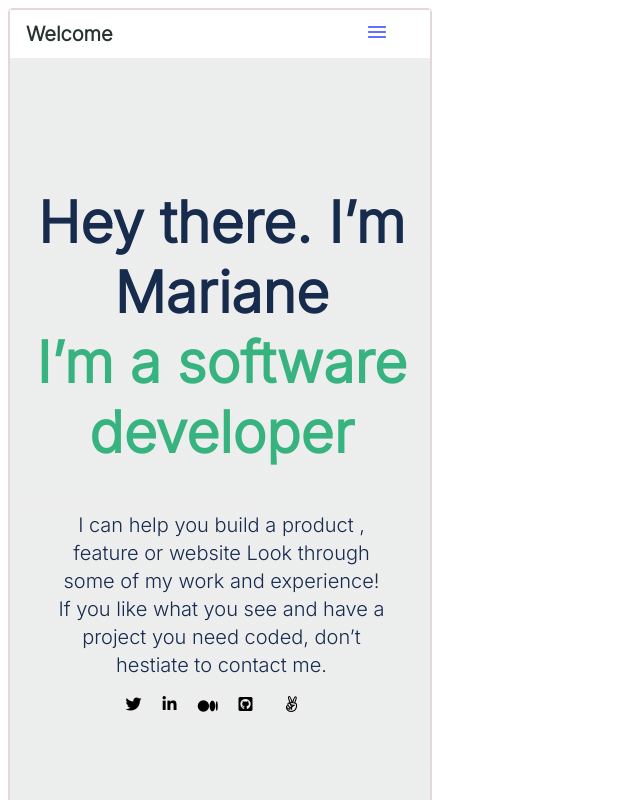
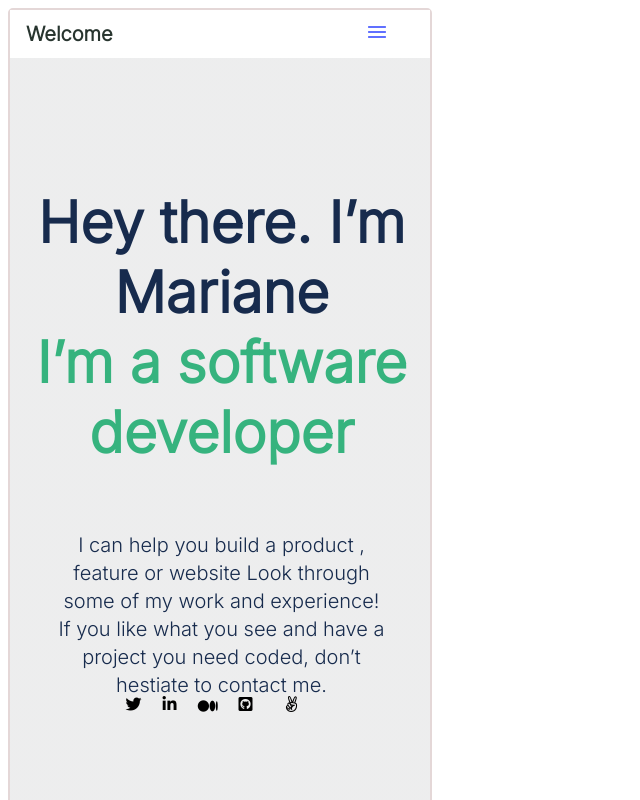
Before and after one commit to mohamadbakri/Portfolio, a plain HTML site: page index.html in a window 1280 px wide. Shown: the top 800 px of the page, without its empty margins (0-640 px from the left). Drawn offline with Linux system fonts and the light colour scheme.

Commit message:
style supporting text

```diff
--- a/index.html
+++ b/index.html
@@ -31,8 +31,8 @@
             <sapn clas="span-text">I’m a software developer</sapn>
           </h1>
         </div>
-        <div>
-          <p class="supporting-text">
+        <div class="supporting-text">
+          <p>
             I can help you build a product , feature or website Look through
             some of my work and experience! If you like what you see and have a
             project you need coded, don’t hestiate to contact me.
```
